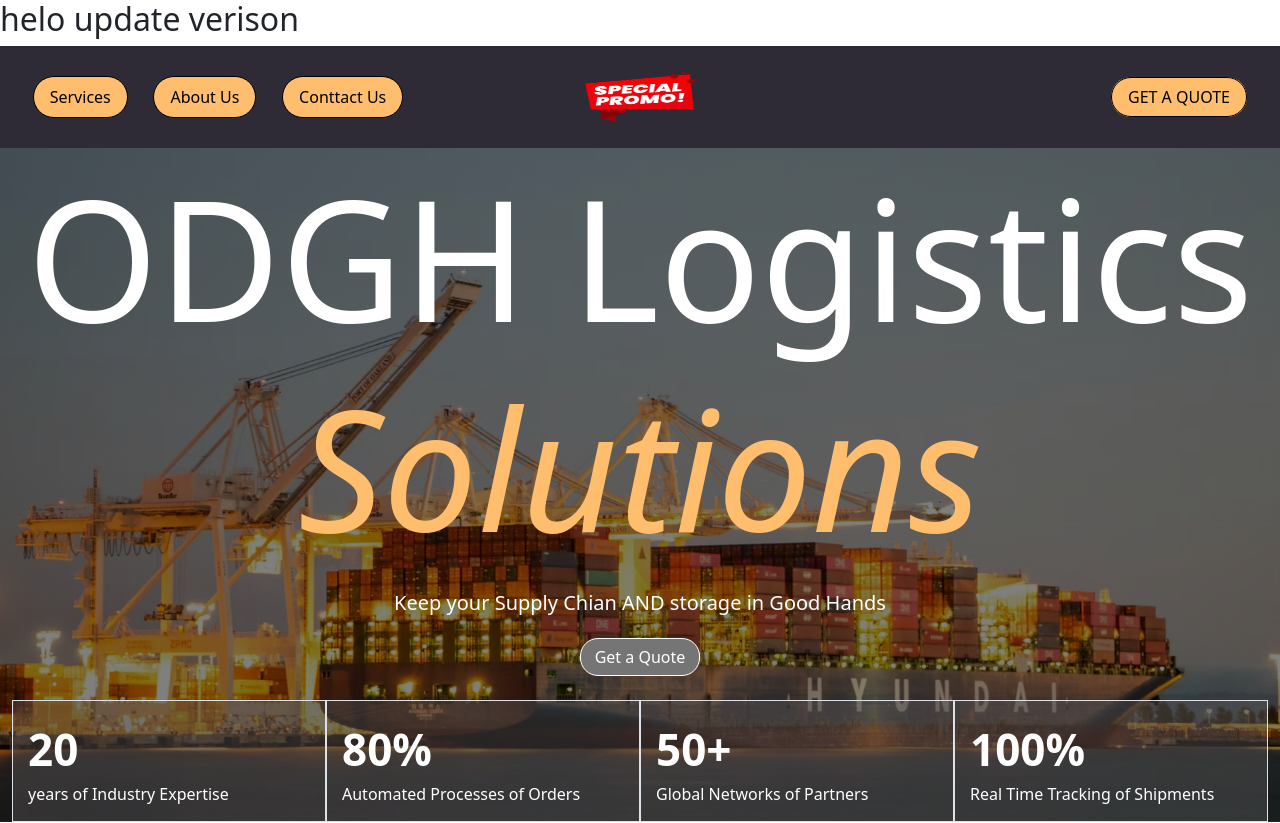
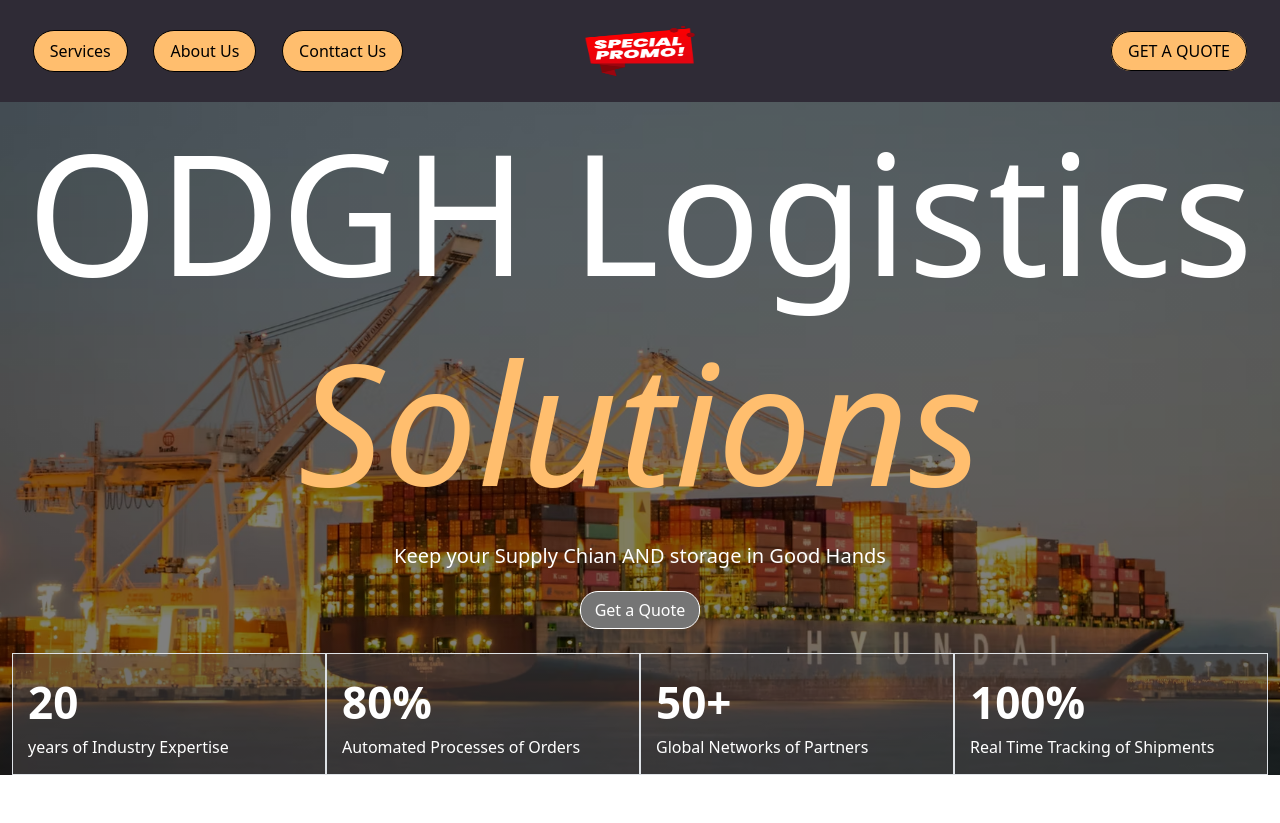
Before and after one commit to faheemraza-192/RCS-courier, a Next.js app: page / in a window 1280 px wide. Shown: the top 823 px of the page. Built offline with nearby package versions, Linux system fonts and the light colour scheme.

Commit message:
same as before

```diff
--- a/app/globals.css
+++ b/app/globals.css
@@ -1,6 +1,4 @@
-.helo{
-  background-color: black
-}
+
 
 @import "tailwindcss";
 
--- a/app/page.tsx
+++ b/app/page.tsx
@@ -5,7 +5,7 @@ import Header from "./components/Header";
 export default function Home() {
   return (
     <div className="" style={{}}>
-<h2>helo update verison</h2>
+
       <Header />
       <section className="firstContent">
         <div className="startup container-fluid">
```
